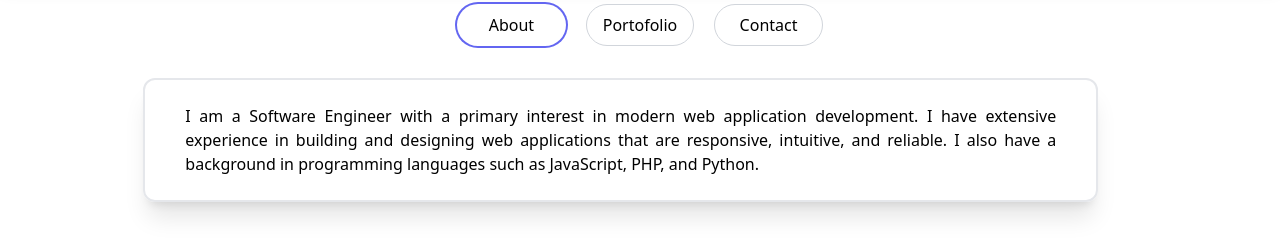
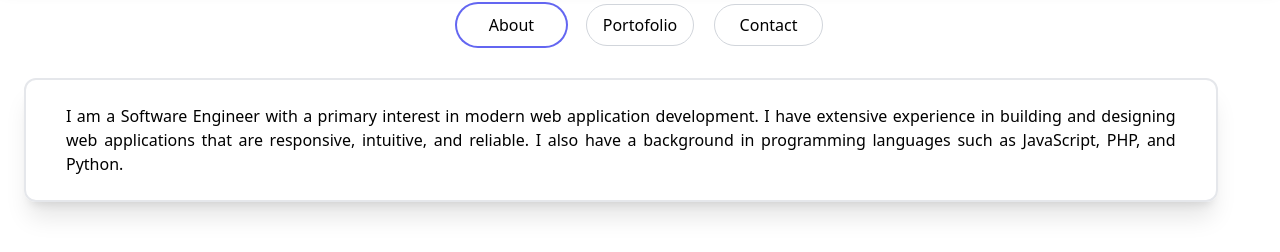
Before and after one commit to vineas/vineas-portofolio, a React (Vite) app: page / in a window 1280 px wide. Shown: the part 456-708 px from the top of the page. Built offline with nearby package versions, Linux system fonts and the light colour scheme.

Commit message:
edit intro vineas

```diff
--- a/src/components/Contact.tsx
+++ b/src/components/Contact.tsx
@@ -1,6 +1,6 @@
 const Contact = () => {
   return (
-    <div className='border-2 shadow-xl rounded-xl overflow-hidden justify-center pr-10 pl-10' style={{ width: '80%', margin: 'auto' }}>
+    <div className='border-2 shadow-xl rounded-xl overflow-hidden justify-center pr-10 pl-10' style={{ width: '100%', margin: 'auto' }}>
       <div className='flex items-center justify-center text-justify pt-6 p'>
         <p className="text-md w-lg mb-6 ">
           Phone
--- a/src/components/Timeline.tsx
+++ b/src/components/Timeline.tsx
@@ -1,6 +1,6 @@
 const Timeline = () => {
   return (
-    <div className='border-2 shadow-xl rounded-xl overflow-hidden justify-center pr-10 pl-10' style={{ width: '80%', margin: 'auto' }}>
+    <div className='border-2 shadow-xl rounded-xl overflow-hidden justify-center pr-10 pl-10' style={{ width: '100%', margin: 'auto' }}>
       <div className='flex items-center justify-center text-justify pt-6 p'>
         <p className="text-md w-lg mb-6 ">
           I am a Software Engineer with a primary interest in modern web application development. I have extensive experience in building and designing web applications that are responsive, intuitive, and reliable. I also have a background in programming languages such as JavaScript, PHP, and Python.
```
